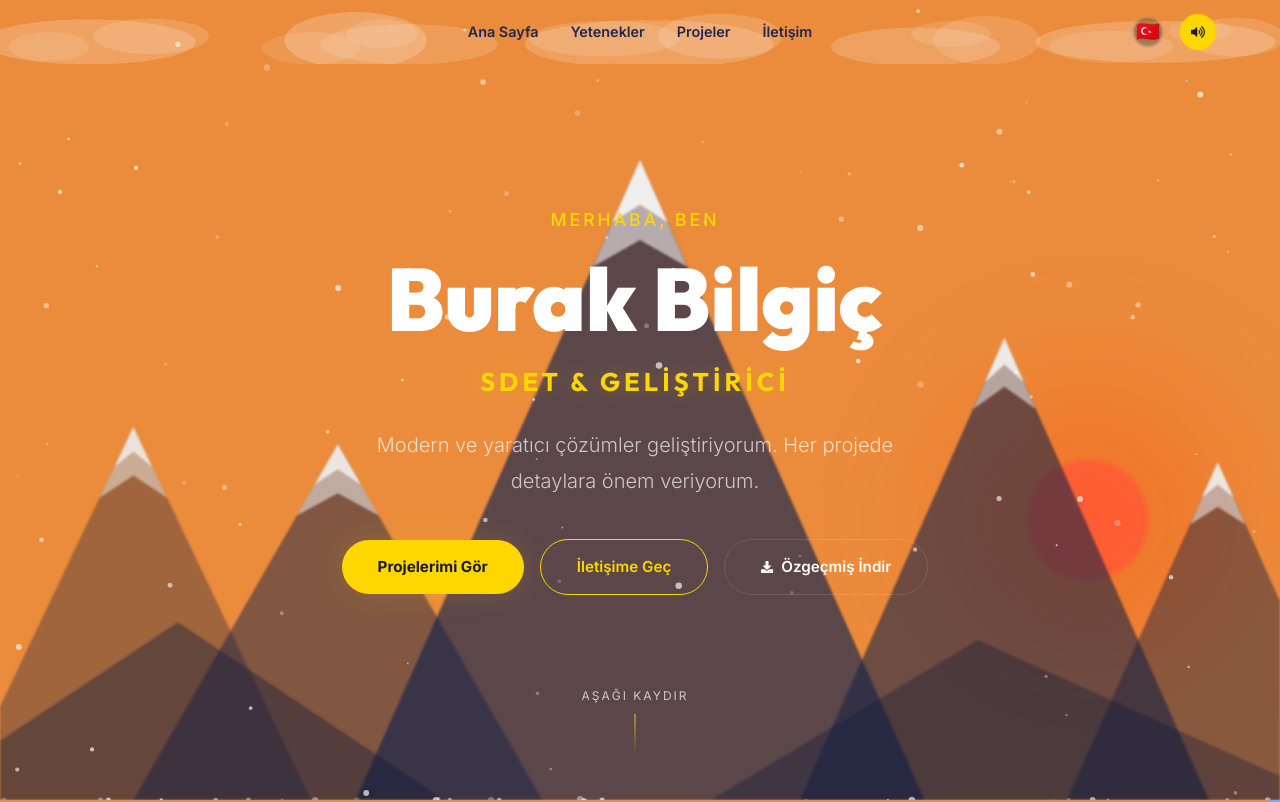
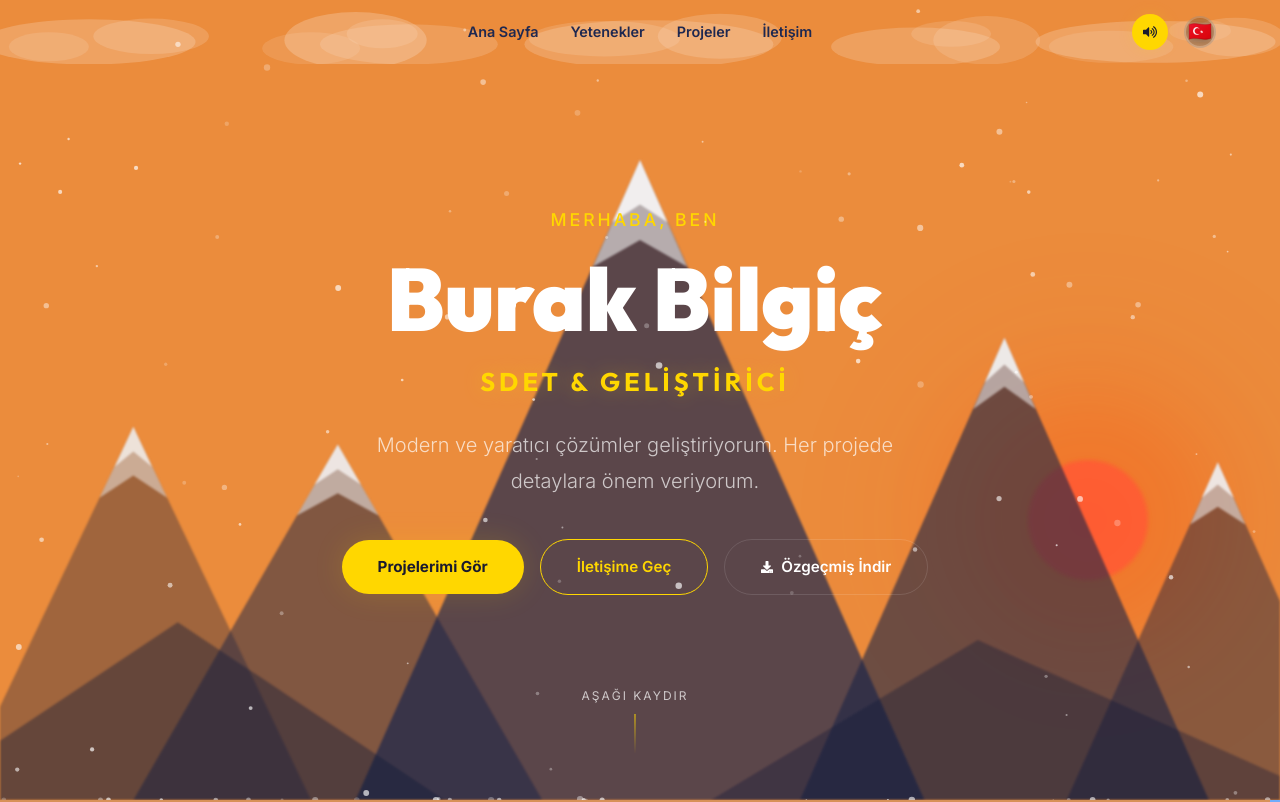
Before and after one commit to Lurall/Burak-Bilgic-Portfolio, a Next.js app: page / in a window 1280 px wide. Shown: the top 802 px of the page. Built offline with nearby package versions, Linux system fonts and the light colour scheme.

Commit message:
style: move volume button next to language flag for mobile & fix background music auto-play

```diff
--- a/src/components/Navbar.tsx
+++ b/src/components/Navbar.tsx
@@ -110,6 +110,7 @@ export default function Navbar() {
 
                 {/* Volume & Language Switcher (far right, absolute) */}
                 <div className="flex items-center gap-4 absolute right-6">
+                    <MusicPlayer />
                     <button
                         onClick={toggleLanguage}
                         className="flex items-center justify-center w-8 h-8 rounded-full cursor-pointer overflow-hidden transition-transform hover:scale-110"
@@ -120,9 +121,6 @@ export default function Navbar() {
                             {language === "tr" ? "🇹🇷" : "🇺🇸"}
                         </span>
                     </button>
-                    <div className="hidden md:block">
-                        <MusicPlayer />
-                    </div>
                 </div>
             </div>
 
@@ -143,9 +141,6 @@ export default function Navbar() {
                             {link.label}
                         </a>
                     ))}
-                    <div className="flex items-center gap-4 pt-3">
-                        <MusicPlayer />
-                    </div>
                 </div>
             )}
         </nav>
```
